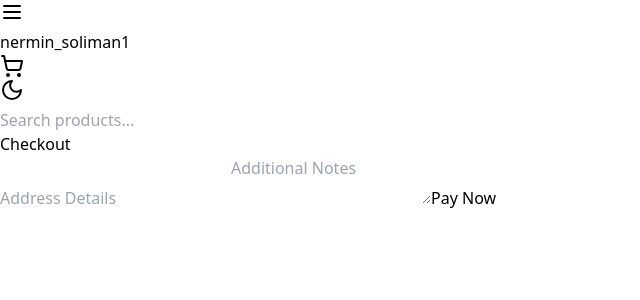
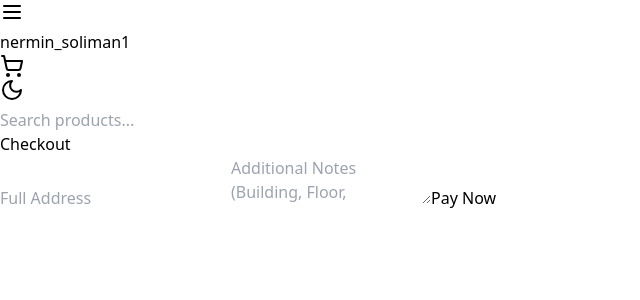
Before and after one commit to kareem1243/nermin_soliman1, a React (Vite) app: page /checkout in a window 1280 px wide. Shown: the top 300 px of the page, without its empty margins (0-640 px from the left). Built offline with nearby package versions, Linux system fonts and the light colour scheme.

Commit message:
Update Checkout.jsx

```diff
--- a/src/pages/Checkout.jsx
+++ b/src/pages/Checkout.jsx
@@ -1,12 +1,21 @@
-import React from 'react';
+import React from "react";
 
 export default function Checkout() {
   return (
-    <div className="p-4">
+    <div className="p-4 max-w-md mx-auto">
       <h1 className="text-2xl font-bold mb-4 dark:text-white">Checkout</h1>
-      <input type="text" placeholder="Address Details" className="w-full mb-3 p-2 border rounded" />
-      <textarea placeholder="Additional Notes" className="w-full mb-3 p-2 border rounded"></textarea>
-      <button className="bg-black text-white px-4 py-2 rounded hover:bg-gray-800 transition">Pay Now</button>
+      <input
+        type="text"
+        placeholder="Full Address"
+        className="w-full mb-3 p-2 border rounded"
+      />
+      <textarea
+        placeholder="Additional Notes (Building, Floor, Landmark)"
+        className="w-full mb-3 p-2 border rounded"
+      />
+      <button className="bg-black text-white px-4 py-2 rounded hover:bg-gray-800 transition w-full">
+        Pay Now
+      </button>
     </div>
   );
 }
```
